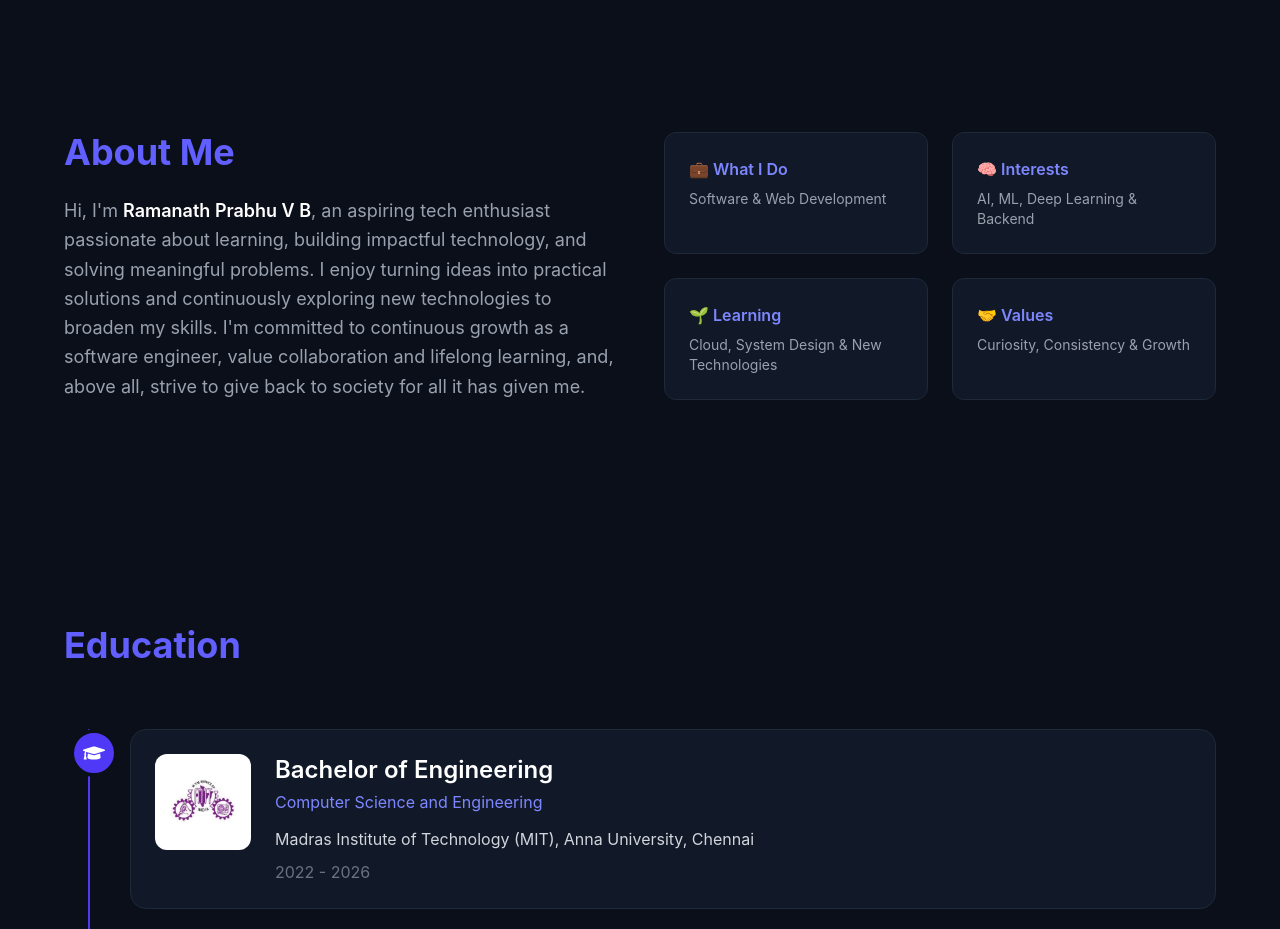
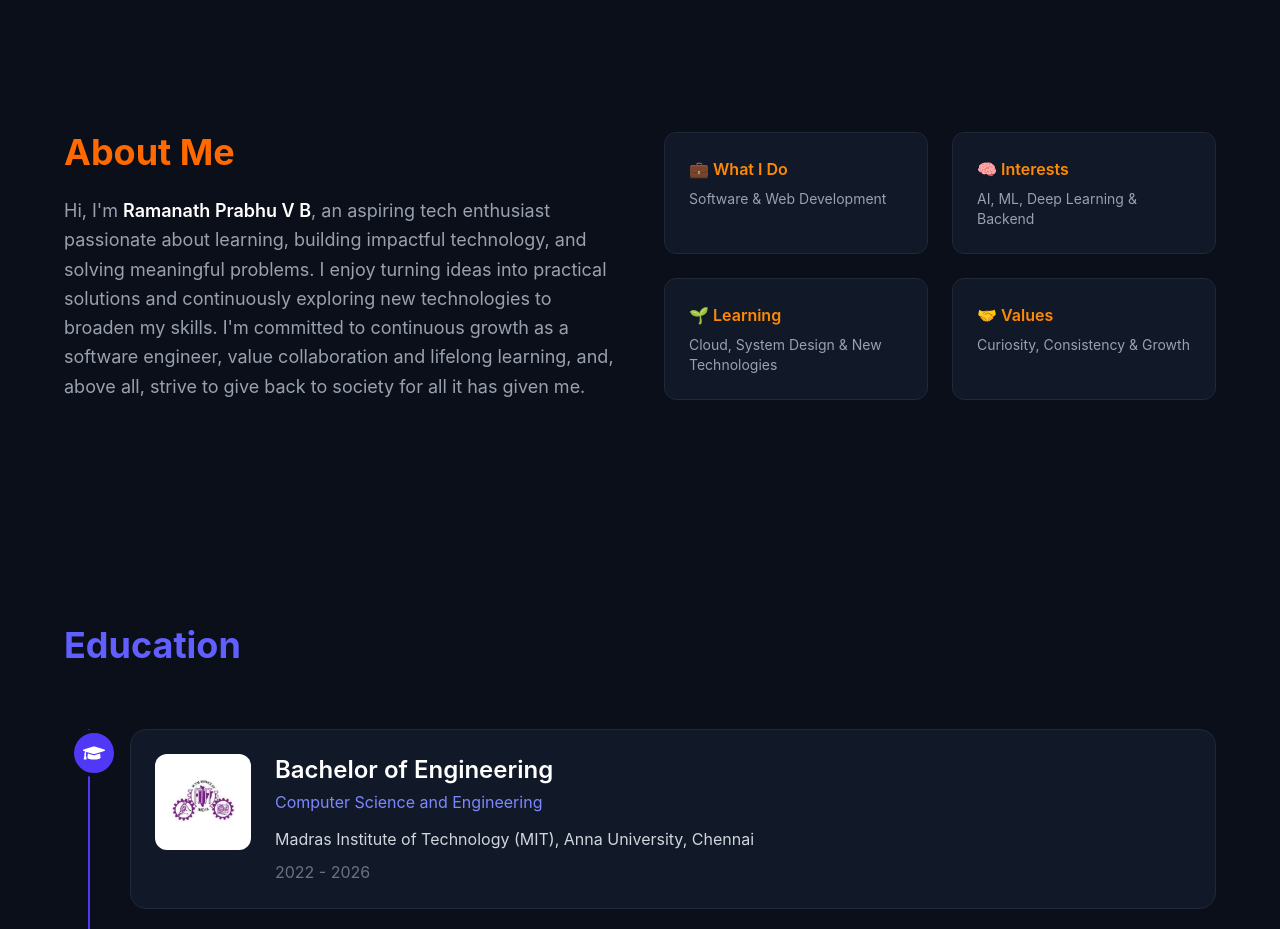
Before and after one commit to vbrprabhu2004/vbrp_new_portfolio, a React (Vite) app: page / in a window 1280 px wide. Shown: the part 780-1709 px from the top of the page. Built offline with nearby package versions, Linux system fonts and the light colour scheme.

Commit message:
Change heading colors from indigo to orange
Updated color scheme from indigo to orange for headings and hover effects.

```diff
--- a/src/components/About.jsx
+++ b/src/components/About.jsx
@@ -14,7 +14,7 @@ function About() {
           whileInView={{ opacity: 1, x: 0 }}
           transition={{ duration: 0.8 }}
         >
-          <h2 className="text-4xl font-bold text-indigo-500 mb-6">
+          <h2 className="text-4xl font-bold text-orange-500 mb-6">
             About Me
           </h2>
 
@@ -38,8 +38,8 @@ function About() {
           transition={{ duration: 0.8 }}
           className="grid grid-cols-2 gap-6"
         >
-          <div className="bg-[#111827] p-6 rounded-xl border border-gray-800 hover:border-indigo-500 transition">
-            <h3 className="text-indigo-400 font-semibold">
+          <div className="bg-[#111827] p-6 rounded-xl border border-gray-800 hover:border-orange-500 transition">
+            <h3 className="text-orange-400 font-semibold">
               💼 What I Do
             </h3>
             <p className="text-gray-400 text-sm mt-2">
@@ -47,8 +47,8 @@ function About() {
             </p>
           </div>
 
-          <div className="bg-[#111827] p-6 rounded-xl border border-gray-800 hover:border-indigo-500 transition">
-            <h3 className="text-indigo-400 font-semibold">
+          <div className="bg-[#111827] p-6 rounded-xl border border-gray-800 hover:border-orange-500 transition">
+            <h3 className="text-orange-400 font-semibold">
               🧠 Interests
             </h3>
             <p className="text-gray-400 text-sm mt-2">
@@ -56,8 +56,8 @@ function About() {
             </p>
           </div>
 
-          <div className="bg-[#111827] p-6 rounded-xl border border-gray-800 hover:border-indigo-500 transition">
-            <h3 className="text-indigo-400 font-semibold">
+          <div className="bg-[#111827] p-6 rounded-xl border border-gray-800 hover:border-orange-500 transition">
+            <h3 className="text-orange-400 font-semibold">
               🌱 Learning
             </h3>
             <p className="text-gray-400 text-sm mt-2">
@@ -65,8 +65,8 @@ function About() {
             </p>
           </div>
 
-          <div className="bg-[#111827] p-6 rounded-xl border border-gray-800 hover:border-indigo-500 transition">
-            <h3 className="text-indigo-400 font-semibold">
+          <div className="bg-[#111827] p-6 rounded-xl border border-gray-800 hover:border-orange-500 transition">
+            <h3 className="text-orange-400 font-semibold">
               🤝 Values
             </h3>
             <p className="text-gray-400 text-sm mt-2">
```
